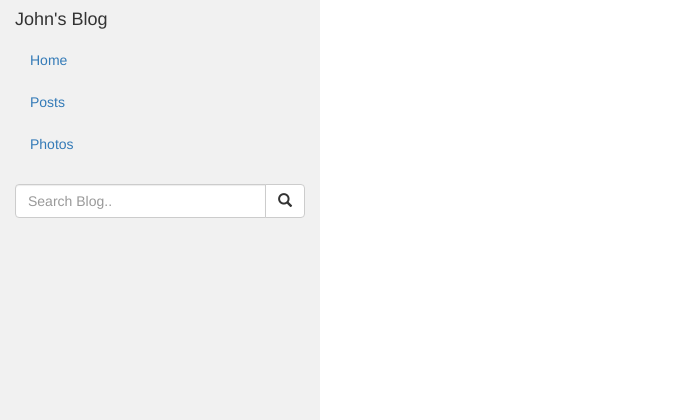
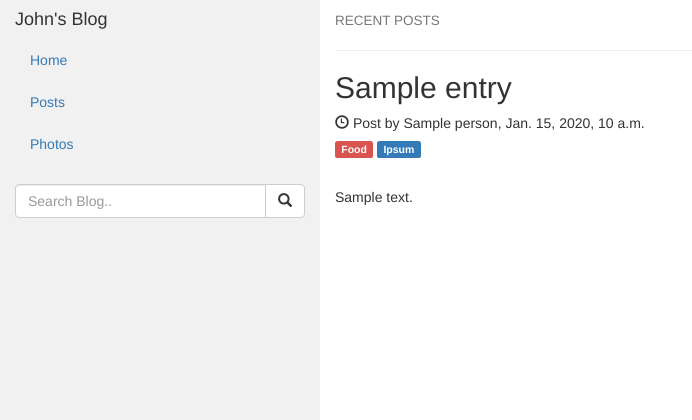
Before and after one commit to henriits/Blog1, a Django app: template templates/home.html in a window 1280 px wide. Shown: the top 420 px of the page, without its empty margins (0-692 px from the left). Run offline with Django 4.2, Linux system fonts and the light colour scheme; the template is opened without the code that fills it: most values are stand-ins (such as "Sample title", 1, 10 or a date in 2020); some libraries are stand-ins or nearby versions.

Commit message:
make home dynamic, written in views.py

```diff
--- a/templates/home.html
+++ b/templates/home.html
@@ -1,51 +1,26 @@
 {% extends 'base.html' %}
 
 
-
-{% block content %}
+ {% block webcontent %}
 
 
 
-      <h1>THIS IS THE BLOG SITE!</h1>
-      <form role="form">
-        <div class="form-group">
-          <textarea class="form-control" rows="3" required></textarea>
-        </div>
-        <button type="submit" class="btn btn-success">Submit</button>
-      </form>
+
+    <div class="col-sm-9">
+
+
+
+      <h4><small>RECENT POSTS</small></h4>
+       {% for entry in blog_entries %}
+      <hr>
+      <h2>{{ entry.title }}</h2>
+      <h5><span class="glyphicon glyphicon-time"></span> Post by {{ entry.person }}, {{ entry.date }}</h5>
+      <h5><span class="label label-danger">Food</span> <span class="label label-primary">Ipsum</span></h5><br>
+      <p>{{ entry.body }}</p>
       <br><br>
+      {% endfor %}
 
-      <p><span class="badge">2</span> Comments:</p><br>
-
-      <div class="row">
-        <div class="col-sm-2 text-center">
-          <img src="bandmember.jpg" class="img-circle" height="65" width="65" alt="Avatar">
-        </div>
-        <div class="col-sm-10">
-          <h4>Anja <small>Sep 29, 2015, 9:12 PM</small></h4>
-          <p>Keep up the GREAT work! I am cheering for you!! Lorem ipsum dolor sit amet, consectetur adipiscing elit, sed do eiusmod tempor incididunt ut labore et dolore magna aliqua.</p>
-          <br>
-        </div>
-        <div class="col-sm-2 text-center">
-          <img src="bird.jpg" class="img-circle" height="65" width="65" alt="Avatar">
-        </div>
-        <div class="col-sm-10">
-          <h4>John Row <small>Sep 25, 2015, 8:25 PM</small></h4>
-          <p>I am so happy for you man! Finally. I am looking forward to read about your trendy life. Lorem ipsum dolor sit amet, consectetur adipiscing elit, sed do eiusmod tempor incididunt ut labore et dolore magna aliqua.</p>
-          <br>
-          <p><span class="badge">1</span> Comment:</p><br>
-          <div class="row">
-            <div class="col-sm-2 text-center">
-              <img src="bird.jpg" class="img-circle" height="65" width="65" alt="Avatar">
-            </div>
-            <div class="col-xs-10">
-              <h4>Nested Bro <small>Sep 25, 2015, 8:28 PM</small></h4>
-              <p>Me too! WOW!</p>
-              <br>
-            </div>
-          </div>
-        </div>
-      </div>
+    </div>
 
 
 {% endblock %}
```
